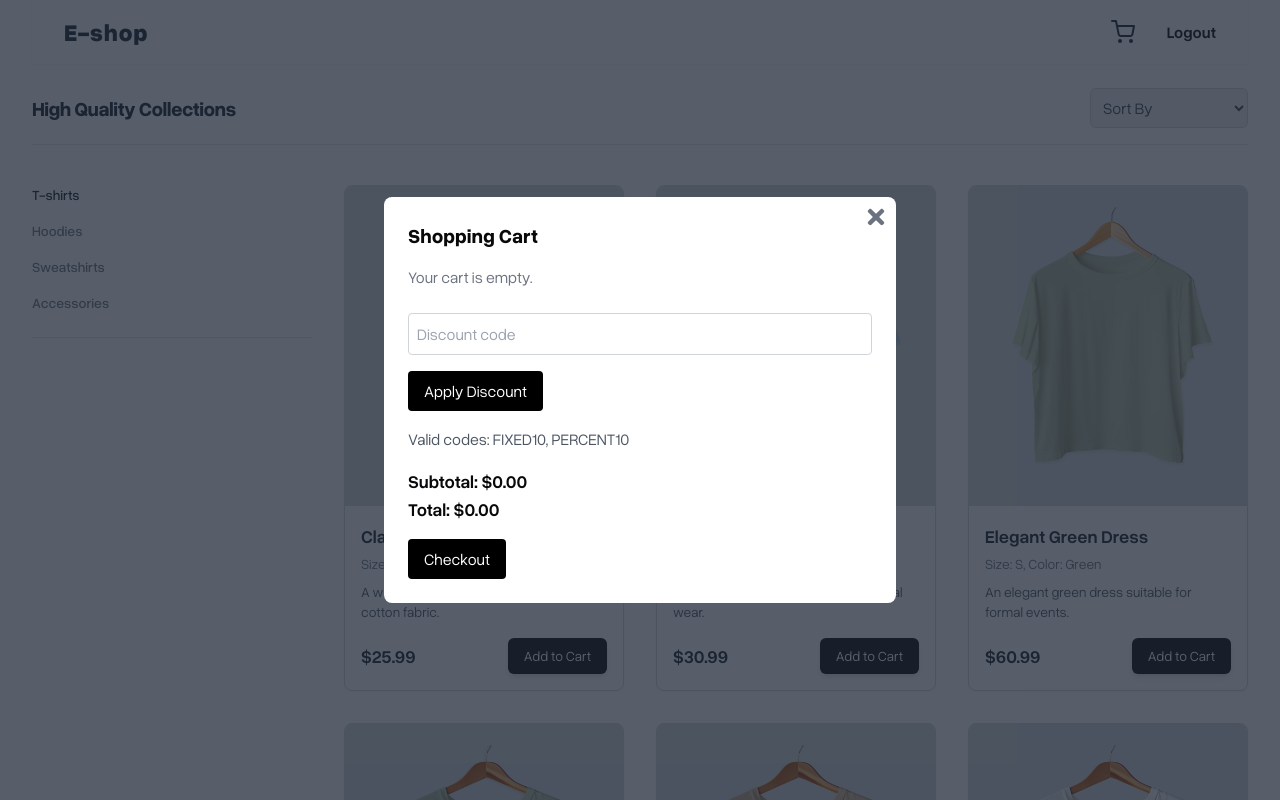
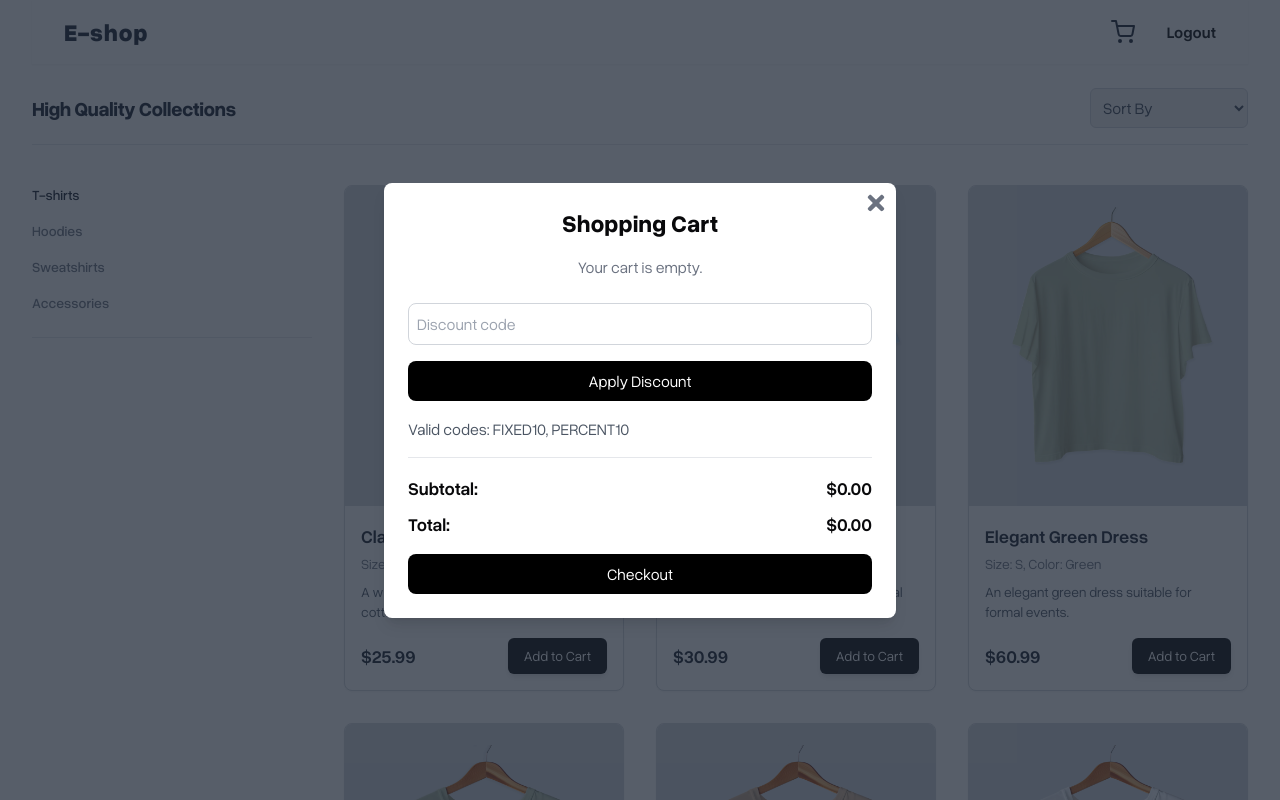
Before and after one commit to Jananisankar21419/eshop-cart, a Next.js app: page /e-shop in a window 1280 px wide. Both pictures are taken after a click on the button 1122 px from the left and 32 px from the top of the page. Shown: the top 800 px of the page. Built offline with nearby package versions, Linux system fonts and the light colour scheme.

Commit message:
Update CartModal.jsx

```diff
--- a/src/components/Modal/CartModal.jsx
+++ b/src/components/Modal/CartModal.jsx
@@ -1,12 +1,16 @@
 "use client";
-import React, { useState } from "react";
+import React, { useState, useEffect } from "react";
 import { FaTimes, FaTrashAlt, FaPlus, FaMinus } from "react-icons/fa";
 
 const CartModal = ({ cartItems, onClose, onRemoveItem, onQuantityChange }) => {
   const [discountCode, setDiscountCode] = useState("");
   const [appliedDiscount, setAppliedDiscount] = useState(null);
   const [error, setError] = useState("");
+  const [quantityErrors, setQuantityErrors] = useState({});
   const [checkoutMessage, setCheckoutMessage] = useState("");
+  const [animateTotal, setAnimateTotal] = useState(false);
+
+  const MAX_QUANTITY = 10;
 
   const calculateSubtotal = () =>
     cartItems.reduce((acc, item) => acc + item.price * item.quantity, 0);
@@ -27,41 +31,81 @@ const CartModal = ({ cartItems, onClose, onRemoveItem, onQuantityChange }) => {
     setError("");
     if (code === "FIXED10") {
       setAppliedDiscount({ type: "fixed", value: 10 });
+      setAnimateTotal(true);
     } else if (code === "PERCENT10") {
       setAppliedDiscount({ type: "percentage", value: 10 });
+      setAnimateTotal(true);
     } else {
       setError("Invalid discount code. Please enter 'FIXED10' or 'PERCENT10'.");
     }
   };
 
-  const handleCheckout = () => {
-    setCheckoutMessage("Successfully added to cart. Proceeding to checkout.");
+  const handleClearDiscount = () => {
+    setAppliedDiscount(null);
+    setDiscountCode("");
+    setError("");
+    setAnimateTotal(true);
   };
 
+  const handleCheckout = () => {
+    if (!discountCode) {
+      setError("Please enter a discount code before proceeding to checkout.");
+      return;
+    }
+    setCheckoutMessage("Successfully added to cart. ");
+  };
+
+  const handleQuantityChange = (id, newQuantity) => {
+    if (newQuantity > MAX_QUANTITY) {
+      setQuantityErrors((prevErrors) => ({
+        ...prevErrors,
+        [id]: `Maximum quantity for this item is ${MAX_QUANTITY}.`,
+      }));
+    } else {
+      setQuantityErrors((prevErrors) => {
+        const { [id]: removedError, ...restErrors } = prevErrors;
+        return restErrors;
+      });
+
+      onQuantityChange(id, newQuantity);
+    }
+  };
+
+  useEffect(() => {
+    if (animateTotal) {
+      const timer = setTimeout(() => setAnimateTotal(false), 500);
+      return () => clearTimeout(timer);
+    }
+  }, [animateTotal]);
+
   return (
-    <div className="fixed inset-0 bg-gray-800 bg-opacity-75 flex items-center justify-center z-50">
-      <div className="bg-white p-6 rounded-lg w-full max-w-lg relative max-h-[90vh] overflow-y-auto">
+    <div className="fixed inset-0 bg-gray-800 bg-opacity-75 flex items-center justify-center z-50 p-4 sm:p-6">
+      <div className="bg-white p-6 rounded-lg w-full max-w-lg relative max-h-[90vh] overflow-y-auto shadow-lg">
         {/* Close Button */}
         <button
-          className="absolute top-2 right-2 text-gray-500 hover:text-gray-900"
+          aria-label="Close cart"
+          className="absolute top-2 right-2 text-gray-500 hover:text-gray-900 transition-colors duration-200"
           onClick={onClose}
         >
           <FaTimes size={24} />
         </button>
-        <h2 className="text-xl font-bold mb-4">Shopping Cart</h2>
+        <h2 className="text-2xl font-bold mb-4 text-center">Shopping Cart</h2>
 
         <div className="overflow-y-auto max-h-[400px] mb-4">
           <ul className="space-y-4">
             {cartItems.length === 0 ? (
-              <li className="text-gray-500">Your cart is empty.</li>
+              <li className="text-gray-500 text-center">Your cart is empty.</li>
             ) : (
               cartItems.map((item) => (
-                <li key={item.id} className="flex items-center justify-between">
+                <li
+                  key={item.id}
+                  className="flex items-center justify-between p-2 border-b border-gray-200"
+                >
                   <div className="flex items-center space-x-4">
                     <img
                       src={item.image}
                       alt={item.name}
-                      className="w-16 h-16 object-cover rounded"
+                      className="w-16 h-16 object-cover rounded-lg shadow-sm"
                     />
                     <div className="flex flex-col">
                       <h3 className="text-sm font-medium">{item.name}</h3>
@@ -72,14 +116,12 @@ const CartModal = ({ cartItems, onClose, onRemoveItem, onQuantityChange }) => {
                       <p className="text-xs text-gray-500">
                         Color: {item.color}
                       </p>
-                      <p className="text-xs text-gray-500">
-                        {item.description}
-                      </p>
                       <div className="flex items-center mt-2 space-x-2">
                         <button
-                          className="p-1 border border-gray-300 rounded"
+                          aria-label="Decrease quantity"
+                          className="p-1 border border-gray-300 rounded-lg hover:bg-gray-200 transition duration-200"
                           onClick={() =>
-                            onQuantityChange(
+                            handleQuantityChange(
                               item.id,
                               Math.max(1, item.quantity - 1)
                             )
@@ -91,28 +133,36 @@ const CartModal = ({ cartItems, onClose, onRemoveItem, onQuantityChange }) => {
                           type="number"
                           value={item.quantity}
                           onChange={(e) =>
-                            onQuantityChange(
+                            handleQuantityChange(
                               item.id,
                               Math.max(1, Number(e.target.value))
                             )
                           }
-                          className="w-12 text-center border border-gray-300 rounded"
+                          className="w-12 text-center border border-gray-300 rounded-lg focus:ring focus:ring-blue-500"
+                          aria-label={`Quantity for ${item.name}`}
                         />
                         <button
-                          className="p-1 border border-gray-300 rounded"
+                          aria-label="Increase quantity"
+                          className="p-1 border border-gray-300 rounded-lg hover:bg-gray-200 transition duration-200"
                           onClick={() =>
-                            onQuantityChange(item.id, item.quantity + 1)
+                            handleQuantityChange(item.id, item.quantity + 1)
                           }
                         >
                           <FaPlus size={16} />
                         </button>
                         <button
+                          aria-label="Remove item"
                           className="ml-4 text-red-500 hover:underline"
                           onClick={() => onRemoveItem(item.id)}
                         >
                           <FaTrashAlt size={16} />
                         </button>
                       </div>
+                      {quantityErrors[item.id] && (
+                        <p className="text-red-500 text-sm mt-2">
+                          {quantityErrors[item.id]}
+                        </p>
+                      )}
                     </div>
                   </div>
                 </li>
@@ -126,36 +176,54 @@ const CartModal = ({ cartItems, onClose, onRemoveItem, onQuantityChange }) => {
             type="text"
             value={discountCode}
             onChange={(e) => setDiscountCode(e.target.value)}
-            className="w-full border border-gray-300 rounded p-2"
+            className="w-full border border-gray-300 rounded-lg p-2 focus:ring focus:ring-blue-500"
             placeholder="Discount code"
+            aria-label="Discount code input"
           />
           <button
-            className="mt-4 bg-black text-white px-4 py-2 rounded"
+            className="mt-4 w-full bg-black text-white px-4 py-2 rounded-lg hover:bg-gray-800 transition duration-200"
             onClick={() => handleDiscount(discountCode)}
           >
             Apply Discount
           </button>
           {error && <p className="text-red-500 mt-2">{error}</p>}
           <p className="mt-4 text-gray-600">Valid codes: FIXED10, PERCENT10</p>
+          {appliedDiscount && (
+            <button
+              className="mt-2 text-blue-500 hover:underline"
+              onClick={handleClearDiscount}
+              aria-label="Clear discount"
+            >
+              Clear Discount
+            </button>
+          )}
         </div>
 
-        <div className="mt-4">
-          <p className="text-lg font-semibold">
-            Subtotal: ${calculateSubtotal().toFixed(2)}
-          </p>
-          <p className="text-lg font-semibold">
-            Total: ${calculateTotal().toFixed(2)}
-          </p>
+        <div className="mt-4 border-t border-gray-200 pt-4">
+          <div className="flex justify-between text-lg font-semibold">
+            <span>Subtotal:</span>
+            <span>${calculateSubtotal().toFixed(2)}</span>
+          </div>
+          <div className="flex justify-between text-lg font-semibold mt-2">
+            <span>Total:</span>
+            <span
+              className={`total-price ${
+                animateTotal ? "price-change-animation" : ""
+              }`}
+            >
+              ${calculateTotal().toFixed(2)}
+            </span>
+          </div>
         </div>
 
         <button
-          className="mt-4 bg-black text-white px-4 py-2 rounded"
+          className="mt-4 w-full bg-black text-white px-4 py-2 rounded-lg hover:bg-gray-800 transition duration-200"
           onClick={handleCheckout}
         >
           Checkout
         </button>
         {checkoutMessage && (
-          <p className="mt-4 text-black">{checkoutMessage}</p>
+          <p className="mt-4 text-green-600 text-center">{checkoutMessage}</p>
         )}
       </div>
     </div>
```
